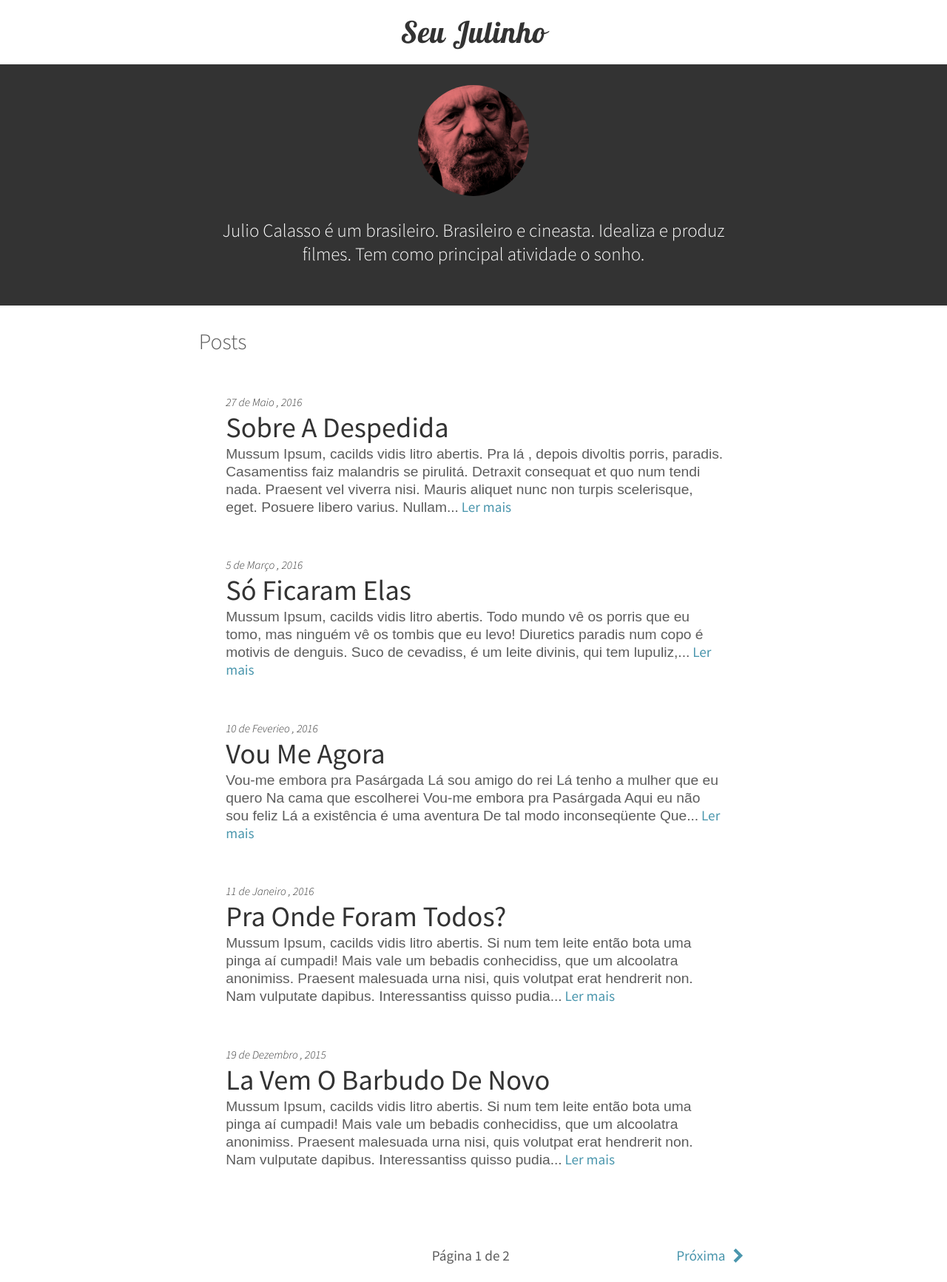
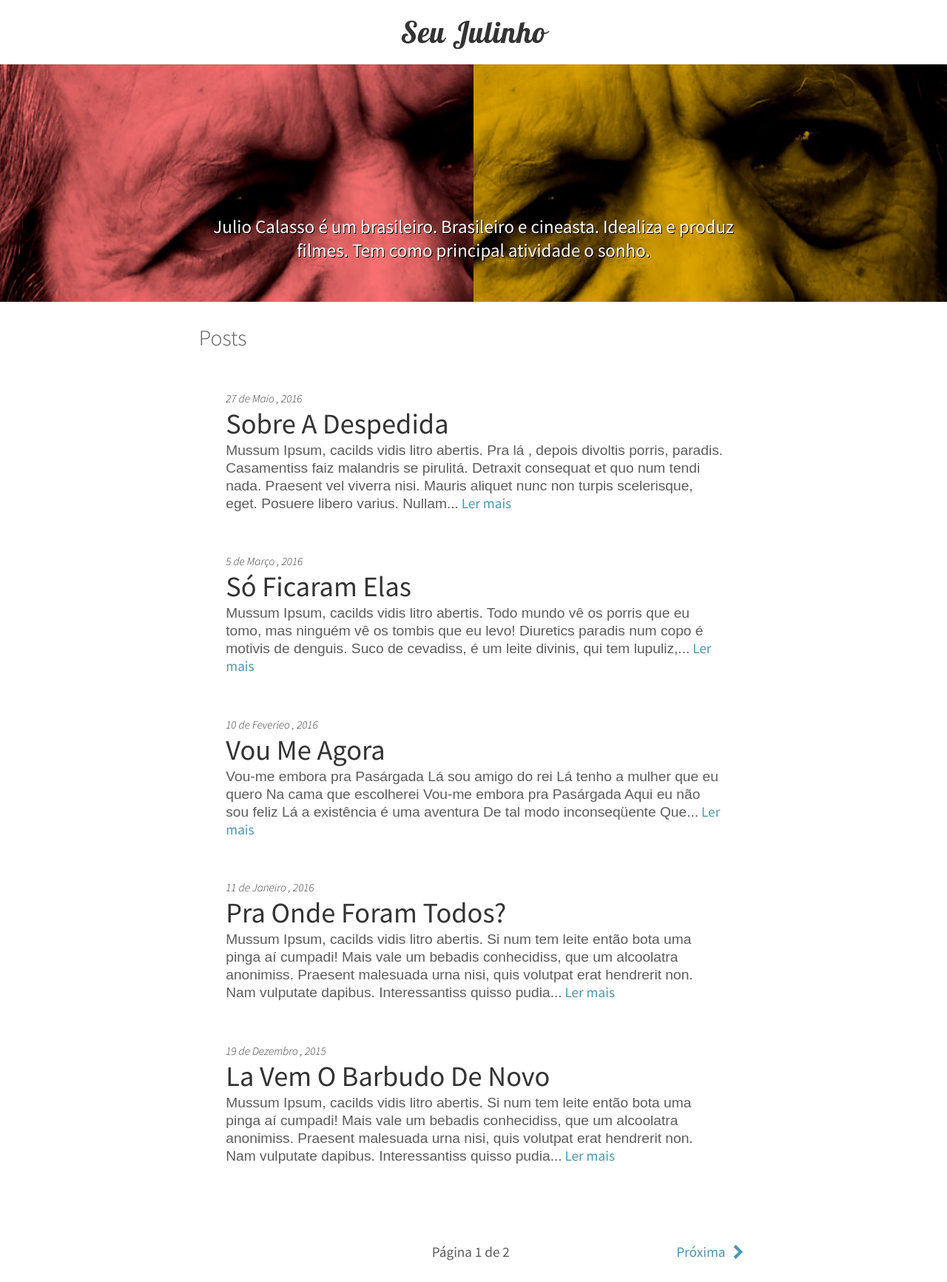
Before and after one commit to seujulinho/seujulinho.github.io, a Jekyll site: the page built from index.html, in a window 1280 px wide. Shown: the whole page at 74% size. Built offline with Jekyll 4.4.1, drawn with Linux system fonts in a browser that asks for light colours; the list of posts is cut into pages by our own code.

Commit message:
add wallpaper

```diff
--- a/_sass/_style.scss
+++ b/_sass/_style.scss
@@ -132,9 +132,13 @@ p {
 .intro {
 	background-color: $git-black-color;
 	margin-bottom: 0px;
+    background: url(../wallpaper.jpg);
+    background-position: 0px -100px;
+    padding-top: 150px;
 	p {
 		font-size: 25px;
-		font-weight: lighter;
+		font-weight: normal;
+	    text-shadow: 1px 1px black;
 	}
 	span {
 		background-color: $white-color;
--- a/index.html
+++ b/index.html
@@ -5,9 +5,6 @@ layout: default
 <section class="intro">
 
  <div class="content about-container">
-    <a href="/about">
-        <img class="profile-picture" src="{{ site.profile_picture }}"></img>
-    </a>
     <p>{{  site.description  }}</p>
 </div>
 
```
Also changed, not shown: wallpaper.jpg (added).
